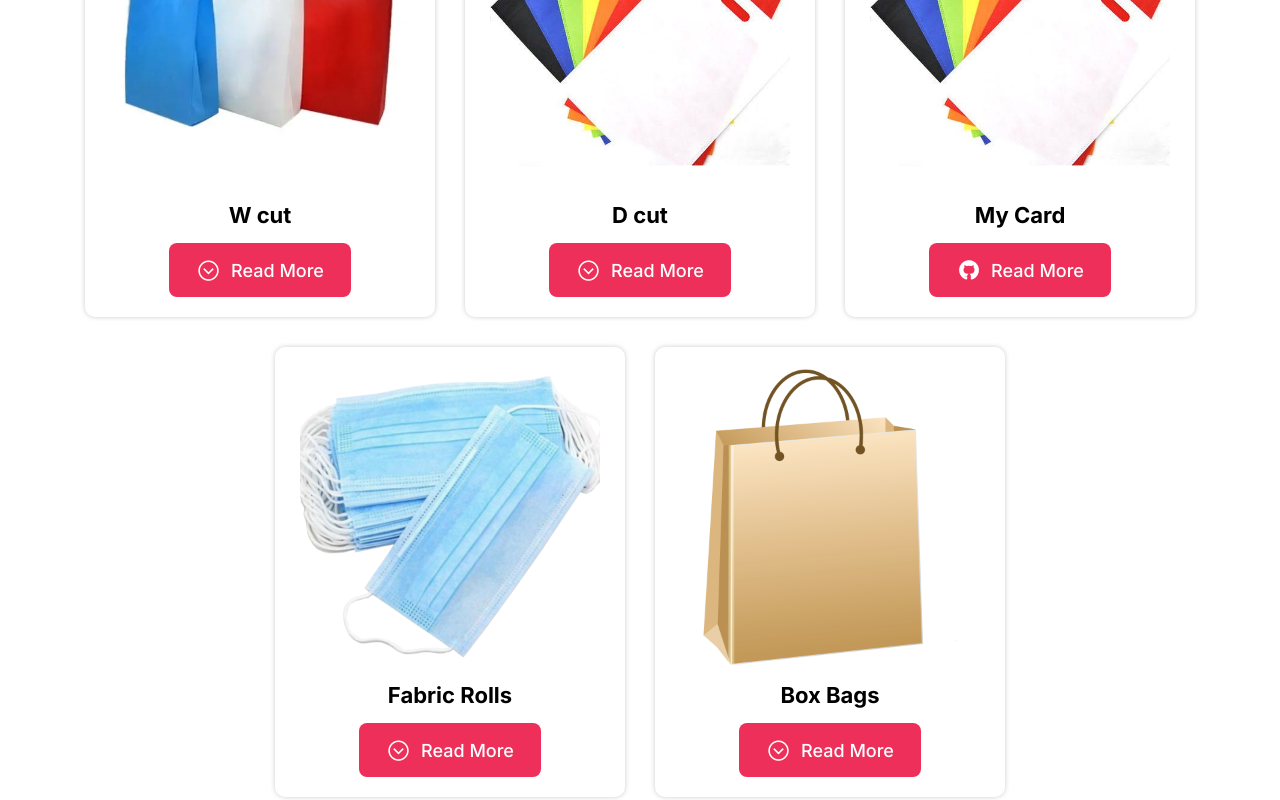
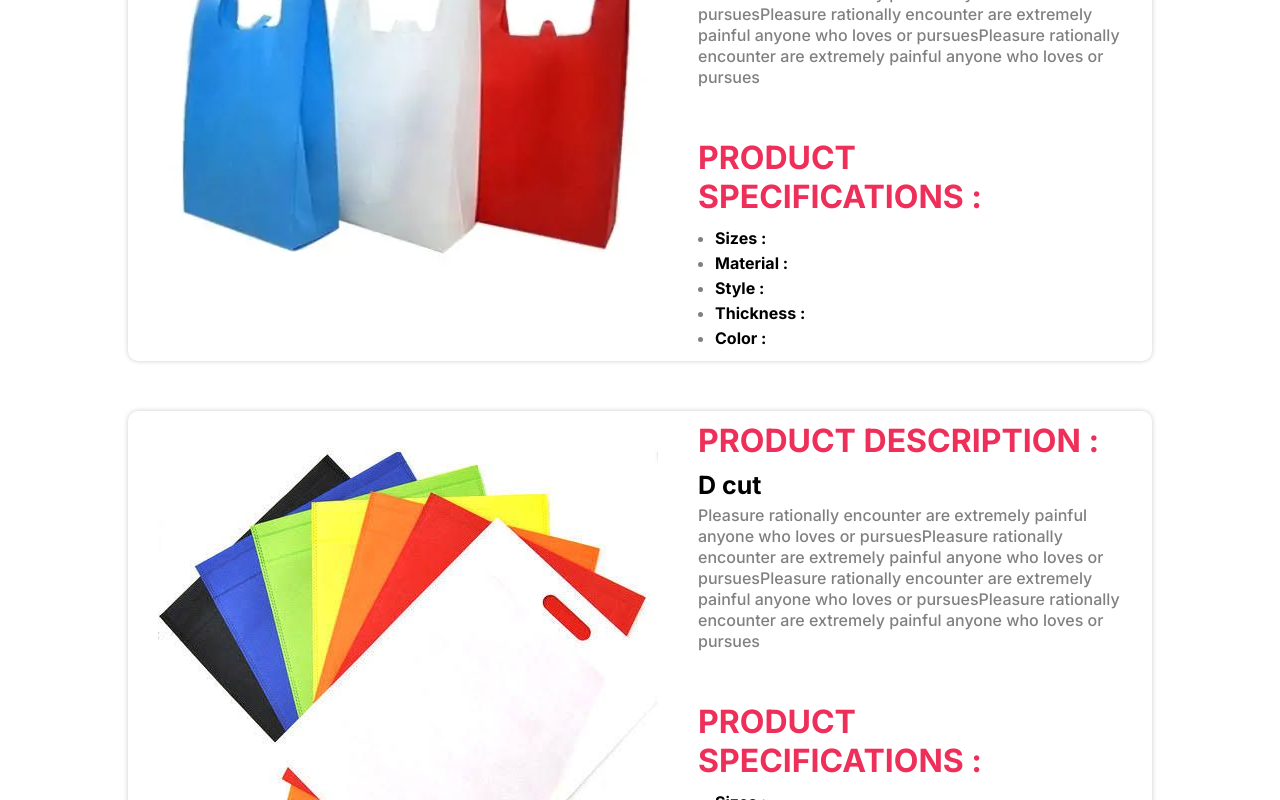
Before and after one commit to ayushsoni1010/vr-industries, a React (Create React App) app: page /products in a window 1280 px wide. Shown: the part 460-1260 px from the top of the page. Built offline with nearby package versions, Linux system fonts and the light colour scheme.

Commit message:
🚀update: product page (#36)

```diff
--- a/src/views/Products/index.js
+++ b/src/views/Products/index.js
@@ -13,38 +13,81 @@ export default function Products() {
         <p className="product-section-cards-title gradient-text">
           Our Products
         </p>
-        <div className="product-card-first-container">
+        <div className="product-card-first-wrapper">
           <Cards
             productImage={wCut}
             title="W cut"
-            startIcon="fas fa-chevron-circle-down"
-            value="Read More"
+            description="Pleasure rationally encounter are extremely painful anyone who loves or pursuesPleasure rationally encounter are extremely painful anyone who loves or pursuesPleasure rationally encounter are extremely painful anyone who loves or pursuesPleasure rationally encounter are extremely painful anyone who loves or pursues"
+            key1="Sizes :"
+            key2="Material :"
+            key3="Style :"
+            key4="Thickness :"
+            key5="Color :"
+            point1=""
+            point2=""
+            point3=""
+            point4=""
+            point5=""
           />
           <Cards
             productImage={dCut}
             title="D cut"
-            startIcon="fas fa-chevron-circle-down"
-            value="Read More"
+            description="Pleasure rationally encounter are extremely painful anyone who loves or pursuesPleasure rationally encounter are extremely painful anyone who loves or pursuesPleasure rationally encounter are extremely painful anyone who loves or pursuesPleasure rationally encounter are extremely painful anyone who loves or pursues"
+            key1="Sizes :"
+            key2="Material :"
+            key3="Style :"
+            key4="Thickness :"
+            key5="Color :"
+            point1=""
+            point2=""
+            point3=""
+            point4=""
+            point5=""
           />
           <Cards
-            productImage={dCut}
-            title="My Card"
-            startIcon="fab fa-github"
-            value="Read More"
-          />
-        </div>
-        <div className="product-card-second-container">
-          <Cards
             productImage={maskImage}
-            title="Fabric Rolls"
-            startIcon="fas fa-chevron-circle-down"
-            value="Read More"
+            title="Masks"
+            description="Pleasure rationally encounter are extremely painful anyone who loves or pursuesPleasure rationally encounter are extremely painful anyone who loves or pursuesPleasure rationally encounter are extremely painful anyone who loves or pursuesPleasure rationally encounter are extremely painful anyone who loves or pursues"
+            key1="Sizes :"
+            key2="Material :"
+            key3="Style :"
+            key4="Thickness :"
+            key5="Color :"
+            point1=""
+            point2=""
+            point3=""
+            point4=""
+            point5=""
           />
           <Cards
             productImage={boxBags}
             title="Box Bags"
-            startIcon="fas fa-chevron-circle-down"
-            value="Read More"
+            description="Pleasure rationally encounter are extremely painful anyone who loves or pursuesPleasure rationally encounter are extremely painful anyone who loves or pursuesPleasure rationally encounter are extremely painful anyone who loves or pursuesPleasure rationally encounter are extremely painful anyone who loves or pursues"
+            key1="Sizes :"
+            key2="Material :"
+            key3="Style :"
+            key4="Thickness :"
+            key5="Color :"
+            point1=""
+            point2=""
+            point3=""
+            point4=""
+            point5=""
+          />
+          <Cards
+            productImage={boxBags}
+            title="Box Bags"
+            description="Pleasure rationally encounter are extremely painful anyone who loves or pursuesPleasure rationally encounter are extremely painful anyone who loves or pursuesPleasure rationally encounter are extremely painful anyone who loves or pursuesPleasure rationally encounter are extremely painful anyone who loves or pursues"
+            key1="Sizes :"
+            key2="Material :"
+            key3="Style :"
+            key4="Thickness :"
+            key5="Color :"
+            point1=""
+            point2=""
+            point3=""
+            point4=""
+            point5=""
           />
         </div>
       </div>
--- a/src/views/Products/style.views.products.css
+++ b/src/views/Products/style.views.products.css
@@ -30,7 +30,20 @@ div.product-section-cards-wrapper > div {
   gap: 30px;
 }
 
-div.product-section-cards-wrapper > div.product-card-first-container {
-  margin-top: 20px;
+div.product-section-cards-wrapper > div.product-card-first-wrapper {
+  display: -webkit-box;
+  display: -ms-flexbox;
+  display: flex;
+  -webkit-box-orient: vertical;
+  -webkit-box-direction: normal;
+      -ms-flex-direction: column;
+          flex-direction: column;
+  -webkit-box-align: center;
+      -ms-flex-align: center;
+          align-items: center;
+  -webkit-box-pack: center;
+      -ms-flex-pack: center;
+          justify-content: center;
+  gap: 50px;
 }
 /*# sourceMappingURL=style.views.products.css.map */
--- a/src/views/Products/style.views.products.scss
+++ b/src/views/Products/style.views.products.scss
@@ -18,8 +18,12 @@
             gap: 30px;
         }
 
-        >div.product-card-first-container {
-            margin-top: 20px;
+        >div.product-card-first-wrapper {
+            display: flex;
+            flex-direction: column;
+            align-items: center;
+            justify-content: center;
+            gap: 50px;
             // background-color: #ed2f59;
 
         }
```
Also changed, not shown: 1 other file (tests, documents, lock files or other folders).
